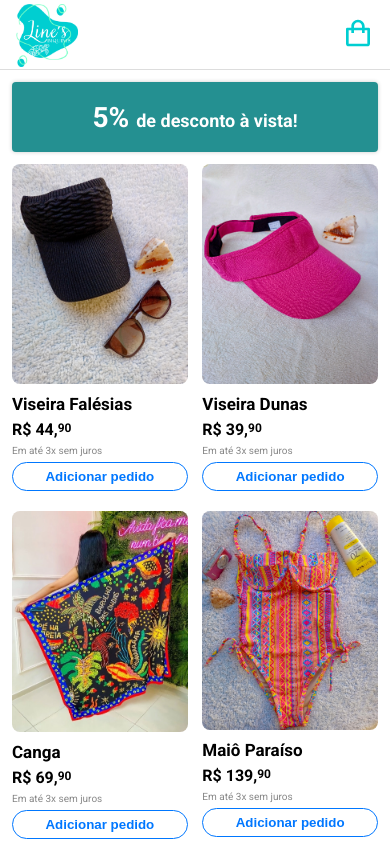
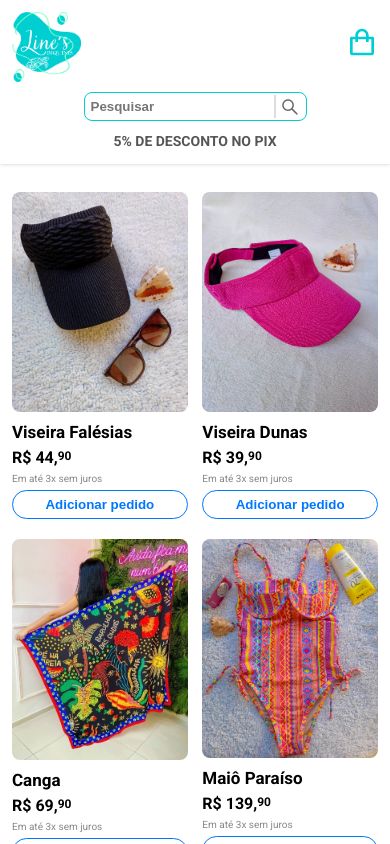
Before and after one commit to FranciscoNeto2909/iec_biquinis, a React (Vite) app: page / in a window 390 px wide. Shown: the top 844 px of the page. Built offline with nearby package versions, Linux system fonts and the light colour scheme.

Commit message:
app layout improved and search input added

```diff
--- a/src/App.jsx
+++ b/src/App.jsx
@@ -1,4 +1,5 @@
 import { useEffect, useState } from "react"
+import Search from "./components/search/Search"
 import logo from "./assets/logo1.png"
 import Card from "./components/card/Card"
 import Cart from "./components/cart/Cart"
@@ -14,6 +15,11 @@ export default function App() {
   const [msg, setMsg] = useState("Adicionado ao carrinho")
   const [msgVisib, setMsgVisib] = useState(false)
   const cart = JSON.parse(localStorage.getItem('cart')) || []
+  const [filteredBikinis, setFilteredBikinis] = useState(bikinis)
+
+  function handleSearch(text) {
+    setFilteredBikinis(bikinis.filter(bik => bik.name.toLowerCase().includes(text)))
+  }
 
   function handleOpenModal(item) {
     setIsModalOpened(true)
@@ -55,7 +61,7 @@ export default function App() {
     if (cart === null) {
       localStorage.setItem('cart', JSON.stringify([]))
     }
-  },[])
+  }, [])
 
   return (
     <div className="app">
@@ -66,25 +72,33 @@ export default function App() {
       }
       <header className="app_header">
         <div className="app_header_container">
-          <img src={logo} alt="logo" className="app_logo" />
+          <div className="app_header_cart">
             {!isCartOpened &&
               <div className="app_header_cartbtn" >
                 <button onClick={handleOpenCart} name="cart_btn" title="carrinho">
                   {cart.length > 0 && <span>{cart.length}</span>}
-                <BiShoppingBag size={32} style={{color:"#00CED1"}} />
+                  <BiShoppingBag size={32} style={{ color: "#00CED1" }} />
                 </button>
               </div>
             }
           </div>
+          <div className="app_header_logoAndSearch">
+            <img src={logo} alt="logo" className="app_logo" />
+            <div className="app_header_search">
+              <Search handleSearch={handleSearch} />
+              {window.innerWidth < 525 &&
+                <p className="app_header_onSale_txt">5% DE DESCONTO NO PIX</p>
+              }
+            </div>
+          </div>
+        </div>
       </header>
-      <section className="app_banner">
-        <p className="app_banner_text">
-          <span className="app_banner_num">5% </span>
-          de desconto à vista!</p>
-      </section>
+      {window.innerWidth > 525 && <section className="app_banner">
+        <p>5% DE DESCONTO NO PIX</p>
+      </section>}
       <section className="app_container">
         {
-          bikinis.map((bik, i) => (
+          filteredBikinis.map((bik, i) => (
             <Card bik={bik} key={i} handleOpenModal={handleOpenModal} />
           ))
         }
--- a/src/app.css
+++ b/src/app.css
@@ -28,10 +28,11 @@
 }
 
 .app_header {
-    height: 70px;
+    height: 80px;
     background-color: #fff;
-    border-bottom: 1px solid #ddd;
     display: flex;
+    padding-top: 8px;
+    box-shadow: 0 0 4px #ccc;
     justify-content: center;
 }
 
@@ -42,6 +43,25 @@
     display: flex;
     align-items: center;
     justify-content: space-between;
+    flex-direction: row-reverse;
+}
+
+.app_header_logoAndSearch {
+    display: flex;
+    flex-direction: row;
+    gap: 24px;
+    align-items: center;
+}
+
+.app_header_search {
+    display: flex;
+    align-items: center;
+    gap: 24px;
+}
+
+.app_header_onSale_txt {
+    font-weight: bold;
+    color: #000a;
 }
 
 .app_header_cartbtn {
@@ -69,7 +89,7 @@
 }
 
 .app_logo {
-    height: 90%;
+    height: 70px;
 }
 
 .app_title {
@@ -78,25 +98,16 @@
 }
 
 .app_banner {
-    height: 70px;
     margin: 18px auto 0;
-    background-color: #249091;
-    box-shadow: 0 0 4px #0003;
+    color: #000d;
     width: 80%;
     display: flex;
-    align-items: center;
     justify-content: center;
     font-size: 24px;
     font-weight: bold;
-    color: #fff;
     max-width: 975px;
-    border-radius: 4px;
 }
 
-.app_banner_num {
-    font-weight: bolder;
-    font-size: 28px;
-}
 
 .app_container {
     margin: 0 auto;
@@ -110,11 +121,35 @@
 }
 
 @media (max-width : 525px) {
+    .app_header {
+        height: 164px;
+        padding: 12px 0;
+    }
+
     .app_header_container {
+        height: 100%;
         padding: 0 16px;
+        flex-direction: column;
+    }
+
+    .app_header_search {
+        display: flex;
+        align-items: center;
+        flex-direction: column;
+        gap: 12px;
+    }
+
+    .app_header_cart {
+        right: 12px;
+        top: 26px;
+        position: absolute;
+        display: flex;
+        justify-content: flex-end;
     }
 
     .app_logo {
+        position: absolute;
+        height: 70px;
         left: 12px;
     }
 
@@ -129,8 +164,24 @@
     }
 
     .app_container {
+        margin-top: 16px;
         gap: 16px 0;
-        padding: 0 12px 12px;
+        padding: 12px;
+    }
+
+    .app_header_logoAndSearch {
+        display: flex;
+        flex-direction: column;
+        gap: 16px;
+    }
+
+    .app_header_search{
+        margin-top: 80px;
+    }
+
+    .app_header_onSale_txt {
+        text-align: start;
+        font-size: 14px;
     }
 }
 
--- a/src/components/search/Search.jsx
+++ b/src/components/search/Search.jsx
@@ -1,9 +1,44 @@
-import "search.css"
+import { AiOutlineSearch, AiOutlineClose } from "react-icons/ai"
+import "./search.css"
+import { useState } from "react"
+export default function Serach({ handleSearch }) {
+    const [search, setSearch] = useState("")
+    const [searching, setSearching] = useState(false)
 
-export default function Serach({handleSearch, search}) {
+    function handleChangeText(e) {
+        setSearch(e.target.value)
+    }
+
+    function handleSearchBtn() {
+        setSearching(true)
+        handleSearch(search.toLowerCase())
+    }
+
+    function handleClearBtn() {
+        setSearching(false)
+        setSearch("")
+        handleSearch("")
+    }
+
+    function handleLengthZero(e) {
+        if (searching && search.length === 1 && e.key === "Backspace") {
+            setSearching(false)
+            handleSearch("")
+        }
+    }
+
     return (
-        <div>
-            <input type="text" value={search} placeholder="Pesquisar" onChange={e => handleSearch(e.target.value)} />
+        <div className="search">
+            <input className="search_text" onKeyDown={e => handleLengthZero(e)} autoComplete="none" type="text" value={search} placeholder="Pesquisar" onChange={e => handleChangeText(e)} />
+
+            {!searching ?
+                <button className="search_button" onClick={handleSearchBtn}>
+                    <AiOutlineSearch className="search_icon" size={20} />
+                </button> :
+                <button className="search_button" onClick={handleClearBtn}>
+                    <AiOutlineClose className="search_icon" size={20} />
+                </button>
+            }
         </div>
     )
 }
--- a/src/components/search/search.css
+++ b/src/components/search/search.css
@@ -0,0 +1,29 @@
+.search {
+    display: flex;
+    align-items: center;
+    border: 1px solid #00CED1;
+    overflow: hidden;
+    padding: 2px;
+    padding-right: 6px;
+    gap: 4px;
+    border-radius: 8px;
+}
+
+.search_button{
+    padding: 0;
+    height: 20px;
+    border: none;
+    background-color: transparent;
+}
+
+.search_icon{
+    color: #0009;
+}
+
+.search_text {
+    padding: 4px;
+    border: none;
+    border-right: 2px solid #ddd;
+    font-weight: 600;
+    outline: none;
+}
```
Lines whose indentation alone changed are shown as unchanged.
